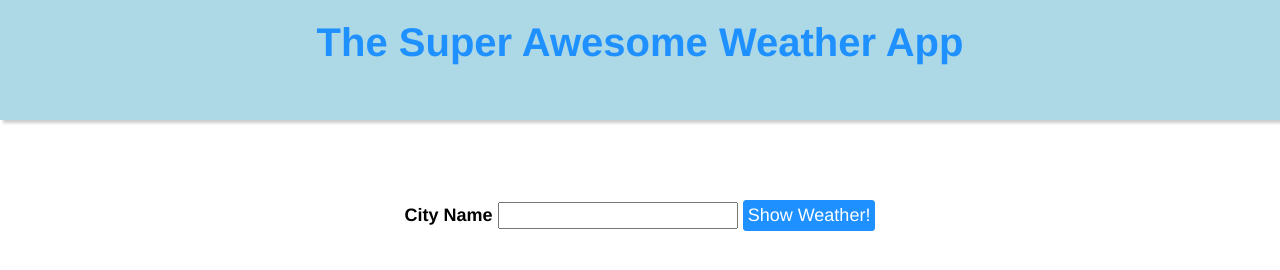
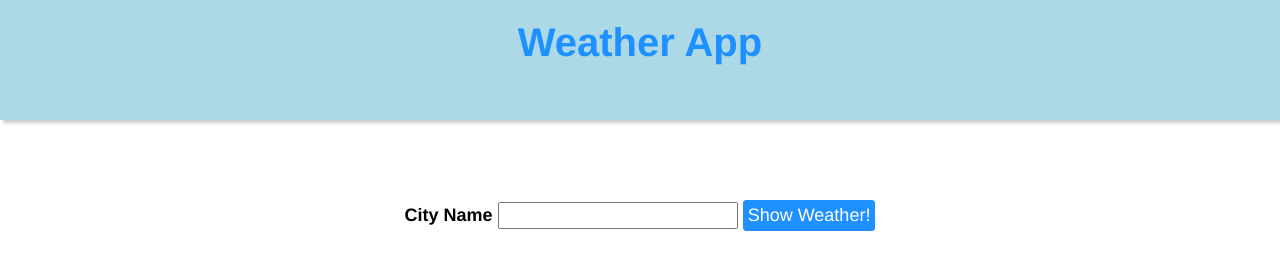
Before and after one commit to TomIrimescu/weather_app, a plain HTML site: page index.html in a window 1280 px wide. Drawn offline with Linux system fonts and the light colour scheme.

Commit message:
Added page title

```diff
--- a/index.html
+++ b/index.html
@@ -3,11 +3,12 @@
 
 <head>
     <link rel="stylesheet" href="style.css">
+	<title>Weather App</title>
 </head>
 
 <body>
 <header>
-    <h1>The Super Awesome Weather App</h1>
+    <h1>Weather App</h1>
 </header>
 <div class="main">
     <div id="search">
```
